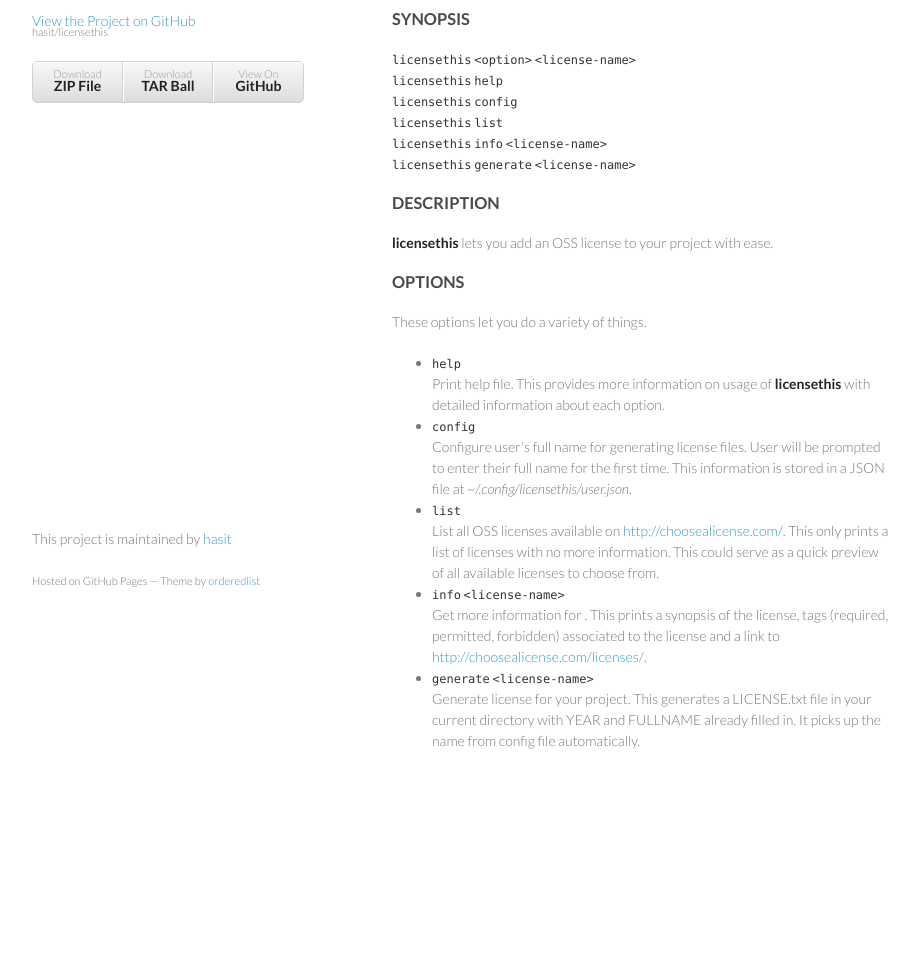
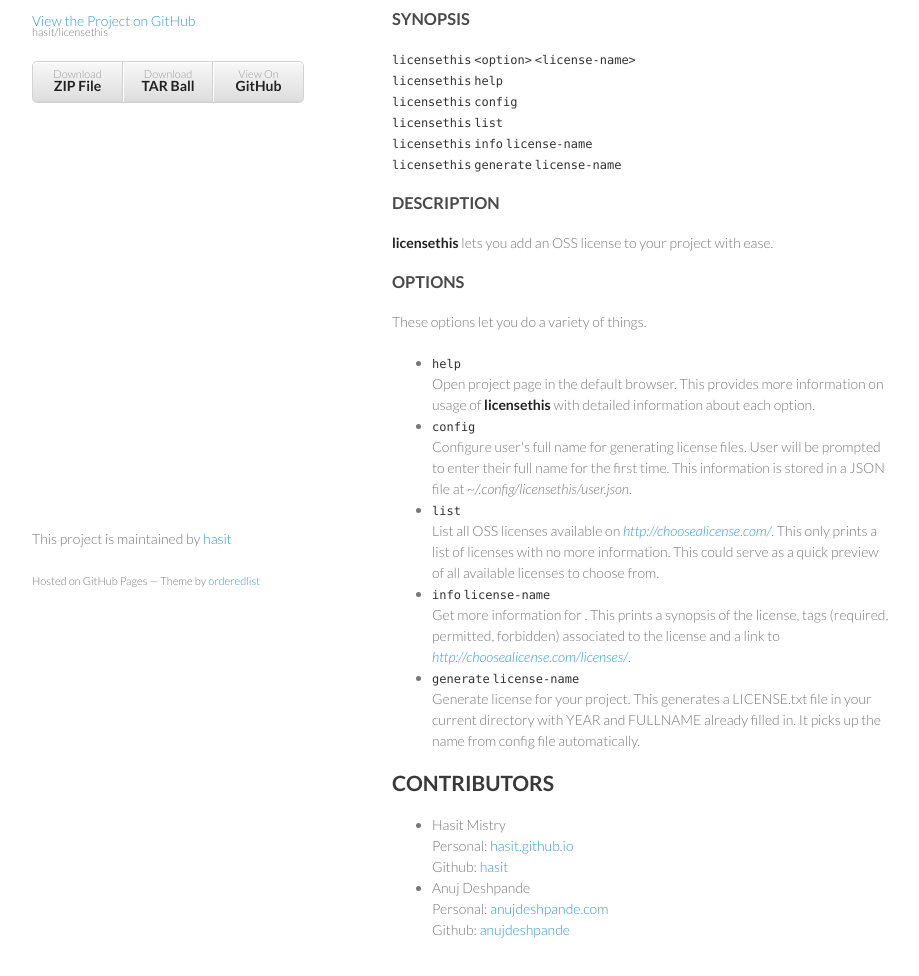
Before and after one commit to hasit/licensethis, a plain HTML site: page index.html in a window 1280 px wide. Shown: the part 140-1116 px from the top of the page, without its empty margins (178-1097 px from the left). Before the commit the page ends 961 px from the top, so only its background shows below. Drawn offline with Linux system fonts and the light colour scheme.

Commit message:
Create gh-pages branch via GitHub

```diff
--- a/index.html
+++ b/index.html
@@ -40,8 +40,8 @@
 <code>licensethis</code> <code>help</code><br>
 <code>licensethis</code> <code>config</code><br>
 <code>licensethis</code> <code>list</code><br>
-<code>licensethis</code> <code>info</code> <code>&lt;license-name&gt;</code><br>
-<code>licensethis</code> <code>generate</code> <code>&lt;license-name&gt;</code></p>
+<code>licensethis</code> <code>info</code> <code>license-name</code><br>
+<code>licensethis</code> <code>generate</code> <code>license-name</code></p>
 
 <h3>
 <a id="description" class="anchor" href="#description" aria-hidden="true"><span class="octicon octicon-link"></span></a>DESCRIPTION</h3>
@@ -56,19 +56,33 @@
 <ul>
 <li>
 <code>help</code><br>
-Print help file. This provides more information on usage of <strong>licensethis</strong> with detailed information about each option.</li>
+Open project page in the default browser. This provides more information on usage of <strong>licensethis</strong> with detailed information about each option.</li>
 <li>
 <code>config</code><br>
 Configure user's full name for generating license files. User will be prompted to enter their full name for the first time. This information is stored in a JSON file at <em>~/.config/licensethis/user.json</em>.</li>
 <li>
 <code>list</code><br>
-List all OSS licenses available on <a href="http://choosealicense.com/">http://choosealicense.com/</a>. This only prints a list of licenses with no more information. This could serve as a quick preview of all available licenses to choose from.</li>
+List all OSS licenses available on <em><a href="http://choosealicense.com/">http://choosealicense.com/</a></em>. This only prints a list of licenses with no more information. This could serve as a quick preview of all available licenses to choose from.</li>
 <li>
-<code>info</code> <code>&lt;license-name&gt;</code> <br>
-Get more information for . This prints a synopsis of the license, tags (required, permitted, forbidden) associated to the license and a link to <a href="http://choosealicense.com/licenses/">http://choosealicense.com/licenses/</a>.</li>
+<code>info</code> <code>license-name</code><br>
+Get more information for . This prints a synopsis of the license, tags (required, permitted, forbidden) associated to the license and a link to <em><a href="http://choosealicense.com/licenses/">http://choosealicense.com/licenses/</a></em>.</li>
 <li>
-<code>generate</code> <code>&lt;license-name&gt;</code> <br>
+<code>generate</code> <code>license-name</code><br>
 Generate  license for your project. This generates a LICENSE.txt file in your current directory with YEAR and FULLNAME already filled in. It picks up the name from config file automatically.</li>
+</ul>
+
+<h2>
+<a id="contributors" class="anchor" href="#contributors" aria-hidden="true"><span class="octicon octicon-link"></span></a>CONTRIBUTORS</h2>
+
+<ul>
+<li>Hasit Mistry <br>
+Personal: <a href="http://hasit.github.io/">hasit.github.io</a> <br>
+Github: <a href="https://github.com/hasit">hasit</a>
+</li>
+<li>Anuj Deshpande <br>
+Personal: <a href="http://www.anujdeshpande.com/">anujdeshpande.com</a> <br>
+Github: <a href="https://github.com/anujdeshpande/">anujdeshpande</a>
+</li>
 </ul>
       </section>
       <footer>
```
Also changed, not shown: params.json (+1 -1 lines).
